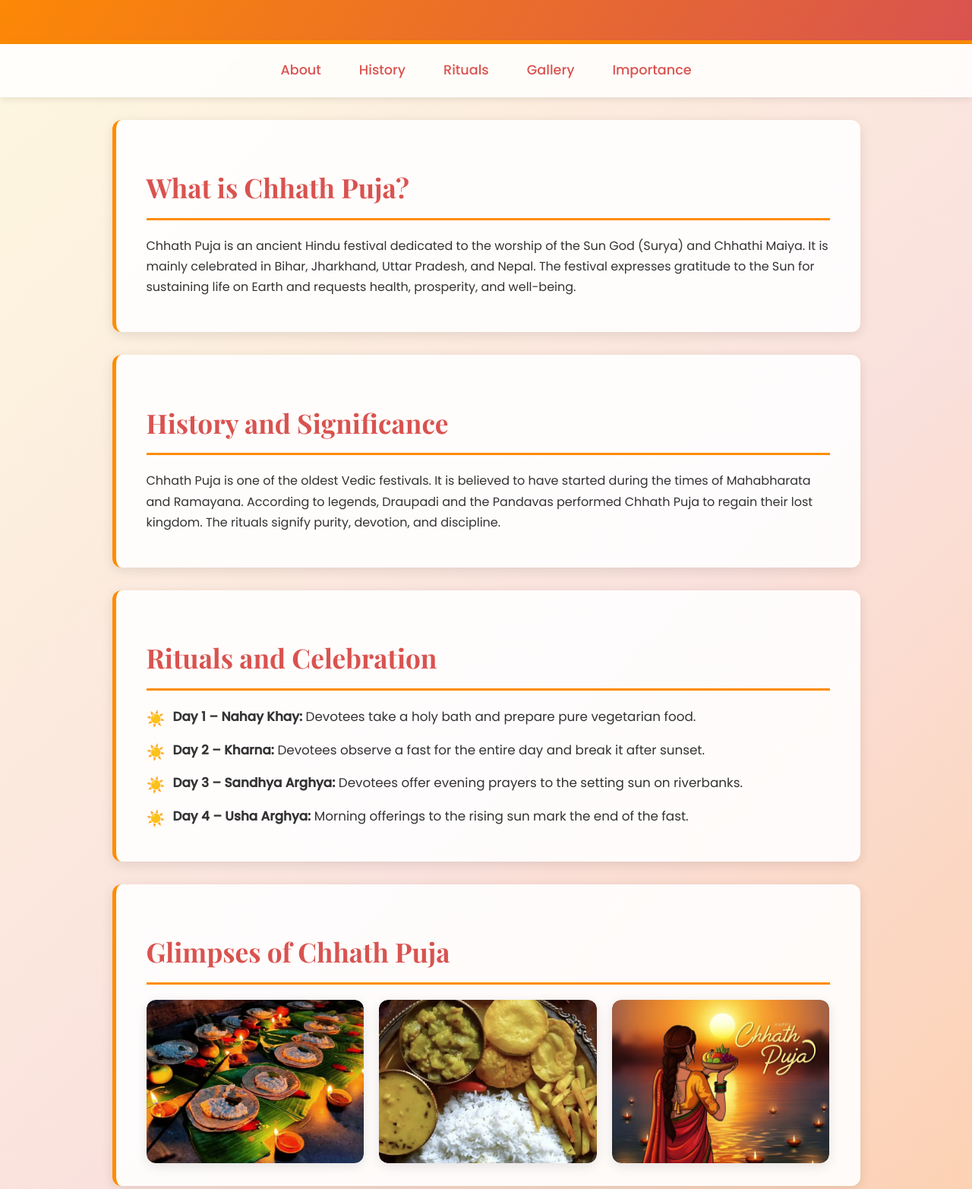
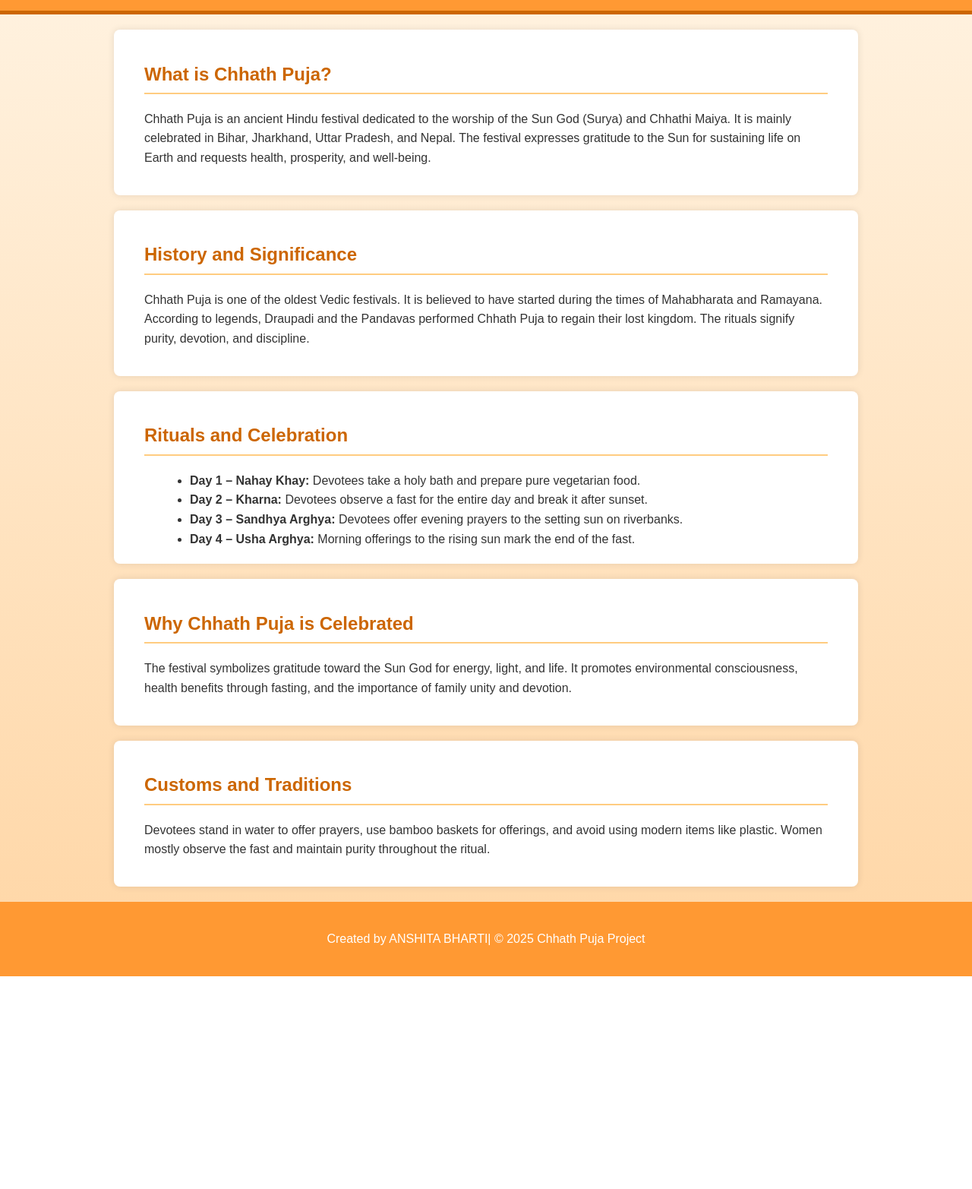
Before and after one commit to TechSarthak17/Muskan2, a plain HTML site: page index.HTML in a window 1280 px wide. Shown: the part 168-1733 px from the top of the page at 76% size. After the commit the page ends 1453 px from the top, so only its background shows below. Drawn offline with nearby package versions, Linux system fonts and the light colour scheme.

Commit message:
comming to old

```diff
--- a/CHHATHPUJA.CSS
+++ b/CHHATHPUJA.CSS
@@ -1,222 +1,93 @@
-/* --- Google Font Import --- */
-@import url('https://fonts.googleapis.com/css2?family=Playfair+Display:wght@700&family=Poppins:wght@400;500&display=swap');
+body {
 
-/* --- Root Variables for Easy Color Changes --- */
-:root {
-  --primary-color: #ff8c00; /* Dark Orange */
-  --secondary-color: #d9534f; /* Soft Red */
-  --text-dark: #333;
-  --text-light: #fff;
-  --bg-light: #fffcf2; /* Light Cream Background */
-  --bg-gradient: linear-gradient(135deg, #fefae0 0%, #fae1dd 50%, #fec89a 100%);
-  --heading-font: 'Playfair Display', serif;
-  --body-font: 'Poppins', sans-serif;
-  --shadow: 0 4px 15px rgba(0, 0, 0, 0.1);
-  --shadow-hover: 0 8px 25px rgba(0, 0, 0, 0.15);
-}
+  font-family: "Poppins", sans-serif;
 
-/* --- Smooth Scrolling & Global Styles --- */
-html {
-  scroll-behavior: smooth;
-}
+  line-height: 1.6;
 
-body {
-  font-family: var(--body-font);
-  line-height: 1.7;
   margin: 0;
-  background: var(--bg-gradient);
-  color: var(--text-dark);
-}
 
-/* --- Header Styling --- */
-header {
-  background: linear-gradient(120deg, var(--primary-color), var(--secondary-color));
-  color: var(--text-light);
-  text-align: center;
-  padding: 40px 20px;
-  border-bottom: 5px solid var(--primary-color);
-  text-shadow: 2px 2px 4px rgba(0, 0, 0, 0.3);
-}
+  background: linear-gradient(to bottom, #fff5e6, #ffd6a5);
 
-header h1 {
-  margin: 0;
-  font-family: var(--heading-font);
-  font-size: 3em; /* Bada heading size */
-}
+  color: #333;
 
-/* --- NEW Sticky Navigation Bar --- */
-nav {
-  position: sticky;
-  top: 0;
-  width: 100%;
-  background: rgba(255, 255, 255, 0.85); /* Glass effect */
-  backdrop-filter: blur(10px); /* Background ko blur karega */
-  -webkit-backdrop-filter: blur(10px); /* Safari support */
-  box-shadow: 0 2px 10px rgba(0, 0, 0, 0.1);
-  padding: 15px 0;
-  text-align: center;
-  z-index: 1000;
-  display: flex;
-  justify-content: center;
-  gap: 20px; /* Links ke beech space */
-}
-
-nav a {
-  text-decoration: none;
-  color: var(--secondary-color);
-  font-weight: 500;
-  font-size: 1.1em;
-  padding: 5px 15px;
-  border-radius: 20px;
-  transition: all 0.3s ease;
-}
-
-nav a:hover,
-nav a:focus {
-  background-color: var(--primary-color);
-  color: var(--text-light);
-  transform: translateY(-2px);
 }
 
 
-/* --- Content Section "Cards" --- */
-section {
-  padding: 30px 40px;
-  margin: 30px auto;
-  max-width: 900px;
-  background: rgba(255, 255, 255, 0.9); /* Halka transparent white */
-  border-radius: 12px;
-  box-shadow: var(--shadow);
-  transition: transform 0.3s ease, box-shadow 0.3s ease;
-  border-left: 5px solid var(--primary-color); /* Ek side accent border */
+
+header {
+
+  background-color: #ff9933;
+
+  color: white;
+
+  text-align: center;
+
+  padding: 30px 10px;
+
+  border-bottom: 5px solid #cc6600;
+
 }
 
-section:hover {
-  transform: translateY(-5px);
-  box-shadow: var(--shadow-hover);
+
+
+header h1 {
+
+  margin: 0;
+
+  font-size: 2.5em;
+
 }
 
-/* --- Attractive Headings --- */
-h2 {
-  font-family: var(--heading-font);
-  color: var(--secondary-color);
-  font-size: 2.2em;
-  border-bottom: 3px solid var(--primary-color);
-  padding-bottom: 10px;
-  margin-bottom: 20px;
+
+
+section {
+
+  padding: 20px 40px;
+
+  margin: 20px auto;
+
+  max-width: 900px;
+
+  background: white;
+
+  border-radius: 8px;
+
+  box-shadow: 0 0 10px rgba(0,0,0,0.1);
+
 }
 
-/* --- Thematic List (Rituals) --- */
-ul {
-  list-style: none; /* Default bullets hataye */
-  padding-left: 0;
+
+
+h2 {
+
+  color: #cc6600;
+
+  border-bottom: 2px solid #ffcc80;
+
+  padding-bottom: 5px;
+
 }
 
-ul li {
-  position: relative;
-  padding-left: 35px; /* Icon ke liye jagah */
-  margin-bottom: 15px; /* Items ke beech space */
-  font-size: 1.05em;
+
+
+ul {
+
+  margin: 10px 0 0 20px;
+
 }
 
-ul li::before {
-  content: '☀️'; /* Sun Emoji Icon */
-  position: absolute;
-  left: 0;
-  top: 0;
-  font-size: 1.2em;
-  color: var(--primary-color); /* Isse emoji ka color force nahi hoga, default rahega */
+
+
+footer {
+
+  text-align: center;
+
+  padding: 20px;
+
+  background-color: #ff9933;
+
+  color: white;
+
+  margin-top: 20px;
+
 }
-
-/* --- Attractive Gallery Section --- */
-.gallery-container {
-  display: grid;
-  grid-template-columns: repeat(3, 1fr); /* 3 column grid */
-  gap: 20px;
-  margin-top: 20px;
-}
-
-.gallery-item {
-  border-radius: 12px;
-  overflow: hidden;
-  box-shadow: var(--shadow);
-  /* Ek smooth, "bouncy" transition */
-  transition: all 0.4s cubic-bezier(0.175, 0.885, 0.32, 1.275);
-}
-
-.gallery-item img {
-  width: 100%;
-  height: 100%;
-  object-fit: cover; /* Image ko stretch hone se bachayega */
-  display: block;
-  border-radius: 12px;
-  filter: grayscale(10%); /* Image ko halka desaturate karega */
-  transition: all 0.4s ease;
-}
-
-/* --- Enhanced Gallery Hover --- */
-.gallery-item:hover {
-  transform: translateY(-10px) scale(1.03); /* Item ko bada aur upar karega */
-  box-shadow: var(--shadow-hover);
-}
-
-.gallery-item:hover img {
-  filter: grayscale(0%); /* Hover par full color */
-  transform: scale(1.1); /* Image ko zoom karega */
-}
-
-/* --- Footer Styling --- */
-footer {
-  text-align: center;
-  padding: 30px;
-  background: linear-gradient(120deg, var(--secondary-color), var(--primary-color));
-  color: var(--text-light);
-  margin-top: 30px;
-  font-size: 0.9em;
-  letter-spacing: 1px;
-}
-
-/* --- Responsive (Mobile) Styles --- */
-@media (max-width: 768px) {
-  header h1 {
-    font-size: 2.5em;
-  }
-
-  /* Gallery ko 2 column mein badlega */
-  .gallery-container {
-    grid-template-columns: repeat(2, 1fr);
-  }
-
-  nav {
-    flex-direction: column; /* Mobile par nav links ko stack karega */
-    gap: 5px;
-  }
-}
-
-@media (max-width: 600px) {
-  section {
-    padding: 20px 20px;
-    border-left-width: 4px;
-  }
-
-  h2 {
-    font-size: 1.8em;
-  }
-
-  header h1 {
-    font-size: 2em;
-  }
-
-  /* Gallery ko 1 column mein badlega */
-  .gallery-container {
-    grid-template-columns: 1fr;
-  }
-
-  nav {
-    padding: 10px;
-  }
-
-  nav a {
-    font-size: 1em;
-  }
-}
--- a/index.HTML
+++ b/index.HTML
@@ -1,76 +1,95 @@
 <!DOCTYPE html>
+
 <html lang="en">
+
 <head>
+
   <meta charset="UTF-8">
+
   <meta name="viewport" content="width=device-width, initial-scale=1.0">
+
   <title>Chhath Puja Festival</title>
 
-  <link rel="preconnect" href="https://fonts.googleapis.com">
-  <link rel="preconnect" href="https://fonts.gstatic.com" crossorigin>
-  <link href="https://fonts.googleapis.com/css2?family=Playfair+Display:wght@700&family=Poppins:wght@400;500&display=swap" rel="stylesheet">
+  <link rel="stylesheet" href="CHHATHPUJA.CSS">
 
-  <link rel="stylesheet" href="CHHATHPUJA.CSS">
 </head>
+
 <body>
+
   <header>
+
     <h1>Chhath Puja - The Festival of Sun God</h1>
+
     <p>Celebrating Devotion, Purity, and Gratitude towards Nature</p>
+
   </header>
 
-  <nav>
-    <a href="#intro">About</a>
-    <a href="#history">History</a>
-    <a href="#rituals">Rituals</a>
-    <a href="#gallery">Gallery</a>
-    <a href="#importance">Importance</a>
-  </nav>
+
 
   <section id="intro">
+
     <h2>What is Chhath Puja?</h2>
+
     <p>Chhath Puja is an ancient Hindu festival dedicated to the worship of the Sun God (Surya) and Chhathi Maiya. It is mainly celebrated in Bihar, Jharkhand, Uttar Pradesh, and Nepal. The festival expresses gratitude to the Sun for sustaining life on Earth and requests health, prosperity, and well-being.</p>
-  </section>
-  <section id="history">
-    <h2>History and Significance</h2>
-    <p>Chhath Puja is one of the oldest Vedic festivals. It is believed to have started during the times of Mahabharata and Ramayana. According to legends, Draupadi and the Pandavas performed Chhath Puja to regain their lost kingdom. The rituals signify purity, devotion, and discipline.</p>
+
   </section>
 
-  <section id="rituals">
-    <h2>Rituals and Celebration</h2>
-    <ul>
-      <li><strong>Day 1 – Nahay Khay:</strong> Devotees take a holy bath and prepare pure vegetarian food.</li>
-      <li><strong>Day 2 – Kharna:</strong> Devotees observe a fast for the entire day and break it after sunset.</li>
-      <li><strong>Day 3 – Sandhya Arghya:</strong> Devotees offer evening prayers to the setting sun on riverbanks.</li>
-      <li><strong>Day 4 – Usha Arghya:</strong> Morning offerings to the rising sun mark the end of the fast.</li>
-    </ul>
+  <section id="history">
+
+    <h2>History and Significance</h2>
+
+    <p>Chhath Puja is one of the oldest Vedic festivals. It is believed to have started during the times of Mahabharata and Ramayana. According to legends, Draupadi and the Pandavas performed Chhath Puja to regain their lost kingdom. The rituals signify purity, devotion, and discipline.</p>
+
   </section>
 
-  <section id="gallery">
-    <h2>Glimpses of Chhath Puja</h2>
-    <div class="gallery-container">
-      <div class="gallery-item">
-        <img src="/KHARNA IMAGE.avif" alt="Devotees offering Sandhya Arghya to the setting sun">
-      </div>
-      <div class="gallery-item">
-        <img src="/NAHAYE KHAYE IMAGE.webp" alt="Traditional Chhath Puja prasad in a bamboo basket">
-      </div>
-      <div class="gallery-item">
-        <img src="/SANDHYA ARG IMAGRE.webp" alt="Devotees at the riverbank for Usha Arghya">
-      </div>
-    </div>
+
+
+  <section id="rituals">
+
+    <h2>Rituals and Celebration</h2>
+
+    <ul>
+
+      <li><strong>Day 1 – Nahay Khay:</strong> Devotees take a holy bath and prepare pure vegetarian food.</li>
+
+      <li><strong>Day 2 – Kharna:</strong> Devotees observe a fast for the entire day and break it after sunset.</li>
+
+      <li><strong>Day 3 – Sandhya Arghya:</strong> Devotees offer evening prayers to the setting sun on riverbanks.</li>
+
+      <li><strong>Day 4 – Usha Arghya:</strong> Morning offerings to the rising sun mark the end of the fast.</li>
+
+    </ul>
+
   </section>
 
+
+
   <section id="importance">
+
     <h2>Why Chhath Puja is Celebrated</h2>
+
     <p>The festival symbolizes gratitude toward the Sun God for energy, light, and life. It promotes environmental consciousness, health benefits through fasting, and the importance of family unity and devotion.</p>
+
   </section>
 
+
+
   <section id="customs">
+
     <h2>Customs and Traditions</h2>
+
     <p>Devotees stand in water to offer prayers, use bamboo baskets for offerings, and avoid using modern items like plastic. Women mostly observe the fast and maintain purity throughout the ritual.</p>
+
   </section>
 
+
+
   <footer>
-    <p>Created by ANSHITA BHARTI And MUSKAN SHARMA| &copy; 2025 Chhath Puja Project</p>
+
+    <p>Created by ANSHITA BHARTI| &copy; 2025 Chhath Puja Project</p>
+
   </footer>
+
 </body>
+
 </html>
```
